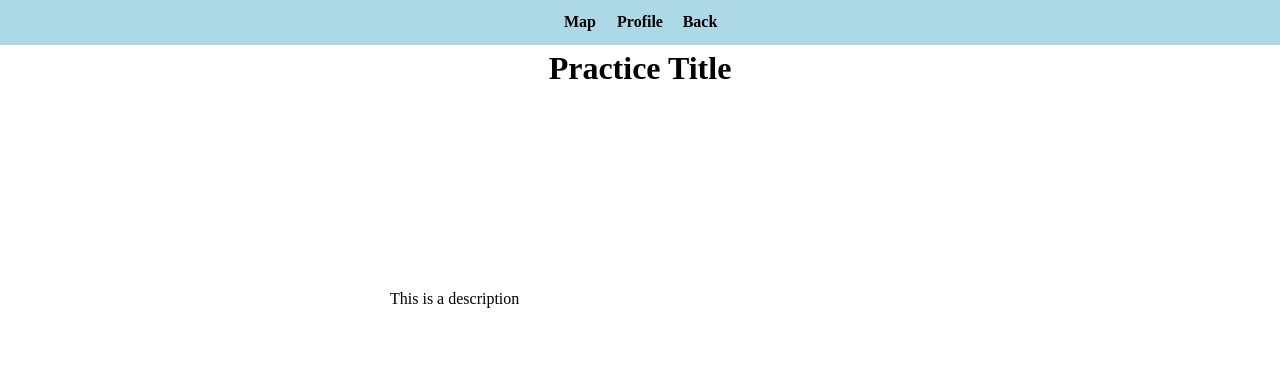
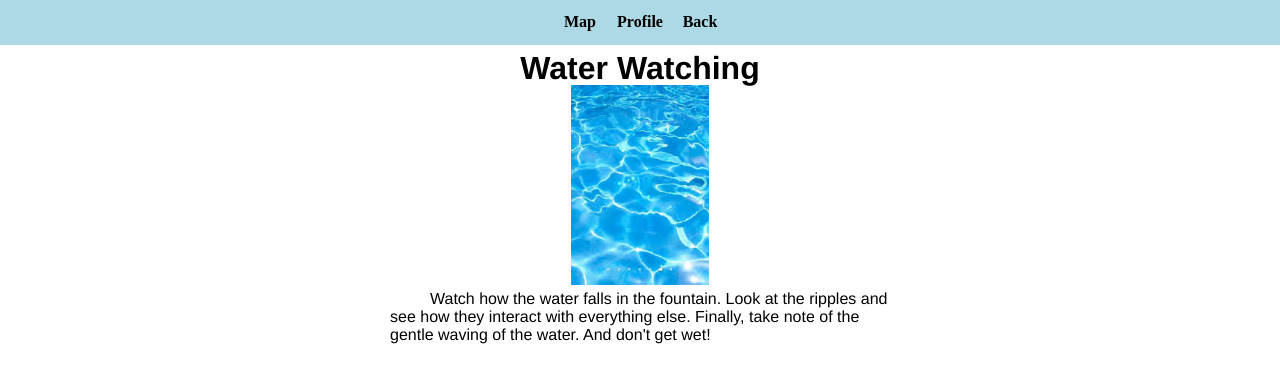
Before and after one commit to shotashimizuuu/INFO360-Prototype, a plain HTML site: page Map/html/practice.html in a window 1280 px wide. Drawn offline with Linux system fonts and the light colour scheme.

Commit message:
Fix style, add demonstrative content

```diff
--- a/Map/html/practice.html
+++ b/Map/html/practice.html
@@ -21,10 +21,12 @@
             <a href="profile.html" class="navProfile">Profile</a>
             <a href="index.html" class="navBack">Back</a>
         </div>
-        <h1 class="practiceTitle centerText">Practice Title</h1>
-        <div class="practiceImage"></div>
-        <div class="primaryBlock">
-            <p>This is a description</p>
+        <h1 class="practiceTitle centerText", style="font-family:helvetica;font:50px;font-style:bold;">Water Watching</h1>
+        <div class="practiceImage center">
+            <img src="../imgs/ripples.jpg" alt="Water watching" class="lImage">
+        </div>
+        <div class="primaryBlock", style="font-family:helvetica;font:16px;text-indent:40px">
+            <p>Watch how the water falls in the fountain. Look at the ripples and see how they interact with everything else. Finally, take note of the gentle waving of the water. And don't get wet!</p>
         </div>
         <div class="secondaryBlock">
         </div>
```
Also changed, not shown: Map/html/location.html (+4 -3 lines), Map/imgs/ripples.jpg (added).
